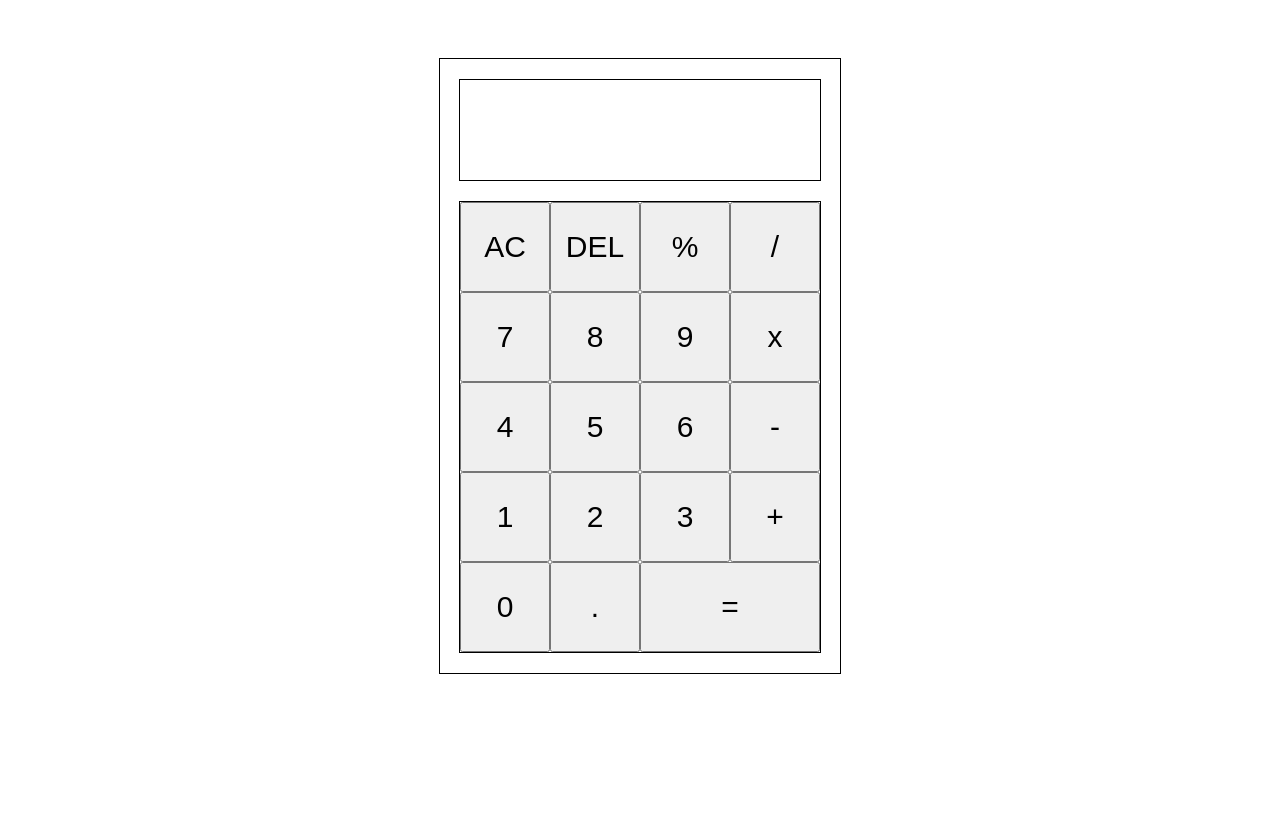
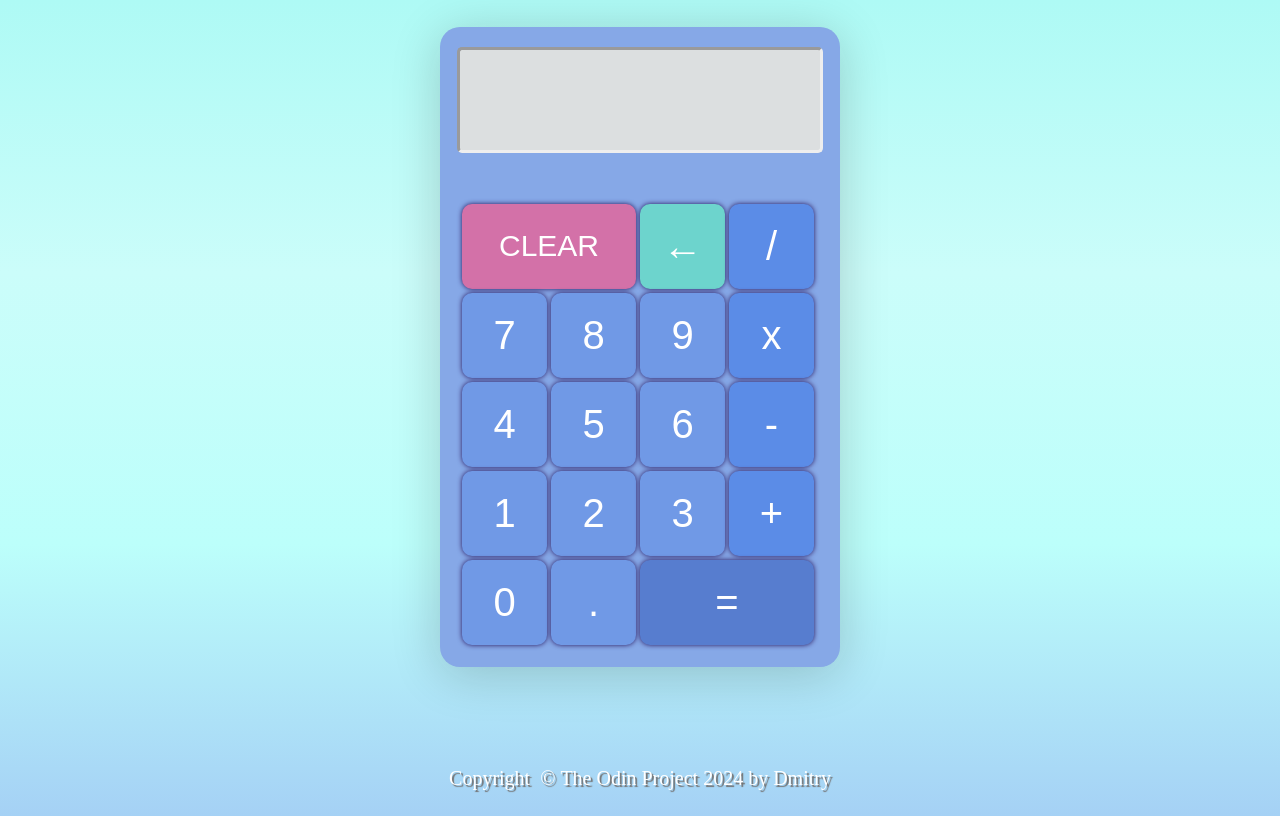
Before and after one commit to NRG55/calculator, a plain HTML site: page index.html in a window 1280 px wide. Drawn offline with Linux system fonts and the light colour scheme.

Commit message:
Added functions - setPointNumber and deleteLastDigit. Done GUI styling ang shaping

```diff
--- a/app.js
+++ b/app.js
@@ -2,13 +2,19 @@ const buttonsNumber = document.querySelectorAll('.btnNumber');
 const buttonsOperator = document.querySelectorAll('.btnOperator');
 const buttonEqual = document.querySelector('.btnEqual');
 const buttonClear = document.querySelector('.btnClear');
-const buttonDelete = document.querySelector('.btnDelete');
+const buttonBackspace = document.querySelector('.btnBackspace');
+const buttonPoint = document.querySelector('.btnPoint');
 const display = document.querySelector('.displayInfo');
 
 let oldNumber = '';
 let newNumber = '';
-let tempNumber ='';
 let operator = '';
+
+buttonEqual.addEventListener('click', getResult);
+buttonClear.addEventListener('click', clearAll);
+buttonBackspace.addEventListener('click', deleteLastDigit);
+buttonPoint.addEventListener('click', setPointNumber);
+
 
 buttonsNumber.forEach((button) => {
     button.addEventListener('click', (btn) => {
@@ -21,10 +27,6 @@ buttonsOperator.forEach((buttonOp) => {
         operatorCheck(btnOp.target.textContent);
     });
 });
-
-buttonEqual.addEventListener('click', getResult);
-buttonClear.addEventListener('click', clearAll);
-buttonDelete.addEventListener('click', deleteLastDigit);
 
 function add(num1, num2) {
     return num1 + num2;
@@ -52,9 +54,6 @@ function getResult() {
 function operate(oldNum, newNum, op) {
     oldNum = Number(oldNum);
     newNum = Number(newNum);
-    console.log(oldNum)
-    console.log(newNum)
-    //console.log(op)
 
     if (op === '+' ) {
       oldNumber = add(oldNum, newNum);
@@ -69,19 +68,24 @@ function operate(oldNum, newNum, op) {
     }
 
     if (op === '/' ) {
+        if (newNum === 0) {
+            operator = '';
+            newNumber = '';
+            oldNumber = '';
+            display.textContent = "Divided by 0";
+            return ;
+        }
+
         oldNumber = divide(oldNum, newNum);
-        console.log(oldNumber)
     }
 
-    oldNumber = Math.round(oldNumber * 10) / 10;
-    console.log( 'Rounded number is ' + oldNumber);
+    oldNumber = Math.round(oldNumber * 100) / 100;
     oldNumber = oldNumber.toString();
     display.textContent = oldNumber;
     operator = '';
     newNumber = '';
     checkNumberLength();
 }
-
 
 function clearAll() {
     oldNumber = '';
@@ -93,22 +97,21 @@ function clearAll() {
 function operatorCheck(operatorReceived) {
     if (oldNumber === '') {
         oldNumber = newNumber;
-        //console.log(oldNumber);
         newNumber = '';
-        //console.log(newNumber)
         operator = operatorReceived;
-        console.log(operator)
         display.textContent = oldNumber;
+
     } else if (newNumber === '') {
         newNumber = '';
         operator = operatorReceived;
         display.textContent = oldNumber;
+
     } else {
         operate(oldNumber, newNumber, operator);
         operator = operatorReceived;
     }
+}
 
-}
 function numberCheck(number) {
     if (oldNumber !== '' && newNumber !== '' && operator !== ''){
         display.textContent = newNumber;
@@ -135,5 +138,13 @@ function deleteLastDigit() {
         display.textContent = newNumber;
     }
     return;
+}
 
+function setPointNumber() {
+    if (newNumber.includes('.')) {
+        return;
+    }
+
+    newNumber += '.';
+    display.textContent = newNumber;
 }
--- a/index.html
+++ b/index.html
@@ -13,9 +13,8 @@
             <div class="displayInfo"></div>
         </div>
         <div class="buttonsContainer">
-             <button class="btnClear">AC</button>
-             <button class="btnDelete">DEL</button>
-             <button>%</button>
+             <button id="btnClearId" class="btnClear">CLEAR</button>
+             <button class="btnBackspace">&#8592</button>
              <button class="btnOperator">/</button>
              <button class="btnNumber">7</button>
              <button class="btnNumber">8</button>
@@ -30,11 +29,10 @@
              <button class="btnNumber">3</button>
              <button class="btnOperator">+</button>
              <button class="btnNumber">0</button>
-             <button>.</button>
+             <button class="btnPoint">.</button>
              <button class="btnEqual">=</button>
         </div>
     </div>
-
-
-<script src="app.js"></script>
+    <div class="footer">Copyright <span>&nbsp&copy&nbsp</span>The Odin Project 2024 by Dmitry</div>
+    <script src="app.js"></script>
 </body>
--- a/style.css
+++ b/style.css
@@ -1,65 +1,94 @@
 body {
     display: flex;
-    /* align-content: center; */
+    flex-direction: column;
     justify-content: center;
-
-
+    align-items: center;
+    min-height: 100vh;
+    background-image: linear-gradient(#aefaf5, #cbfdfa, #bcfffb, rgb(165, 209, 245));
 }
 
 .mainContainer {
     display: flex;
     flex-direction: column;
     width: 400px;
-    border: solid 1px black;
-    margin-top: 50px;
-    /* align-content: center; */
-    /* justify-content: center; */
-    /* padding: 20px 0; */
+    height: 640px;
+    border-radius: 20px;
+    background-color: #86A8E7;
+    box-shadow: rgba(13, 13, 14, 0.2) 0px 7px 49px 0px;
 }
 
 .buttonsContainer {
     display: flex;
     width: 360px;
-    border: solid 1px black;
     flex-wrap: wrap;
-    /* align-content: center;
-    justify-content: center; */
     margin: 20px auto ;
+}
 
+button {
+    width: 85px;
+    height: 85px;
+    font-size: 40px;
+    border: none;
+    border-radius: 10px;
+    background-color:  #7099e6;
+    margin: 2px;
+    box-shadow:0 0 5px rgb(37, 18, 90);
+    color: white;
+}
 
+button:active {
+    transform: translateY(1px);
+}
 
+.btnEqual, .btnClear {
+    width: 174px;
 }
-button {
-    width: 90px;
-    height: 90px;
+
+#btnClearId {
+    background-color: #d371a8;
     font-size: 30px;
+}
 
+.btnOperator {
+   background-color: #5b8ce7;
+}
+
+.btnBackspace {
+    background-color: #6dd4cd;
 }
 
 .btnEqual {
-    width: 180px;
+    background-color: #577dcf;
 }
 
 .displayContainer {
     display: flex;
-     align-content: center;
-     justify-content: center;
-
+    align-content: center;
+    justify-content: center;
     width: 360px;
     height: 100px;
-    border: solid 1px black;
+    border: solid 1px;
+    border: inset;
+    border-radius: 5px;
     margin: auto ;
     margin-top: 20px;
+    background-color:#dcdfe0;
+}
 
-
-}
 .displayInfo {
     display: flex;
     justify-content: end;
     align-items: end;
     margin: auto;
-    /* border: solid 1px black; */
     width: 320px;
     height:80px;
     font-size: 60px;
+    color: rgb(82, 82, 82);
 }
+
+.footer {
+    margin-top: 100px;
+    color: white;
+    font-size: 20px;
+    text-shadow: 2px 2px 1px rgb(114, 113, 113);
+}
```
